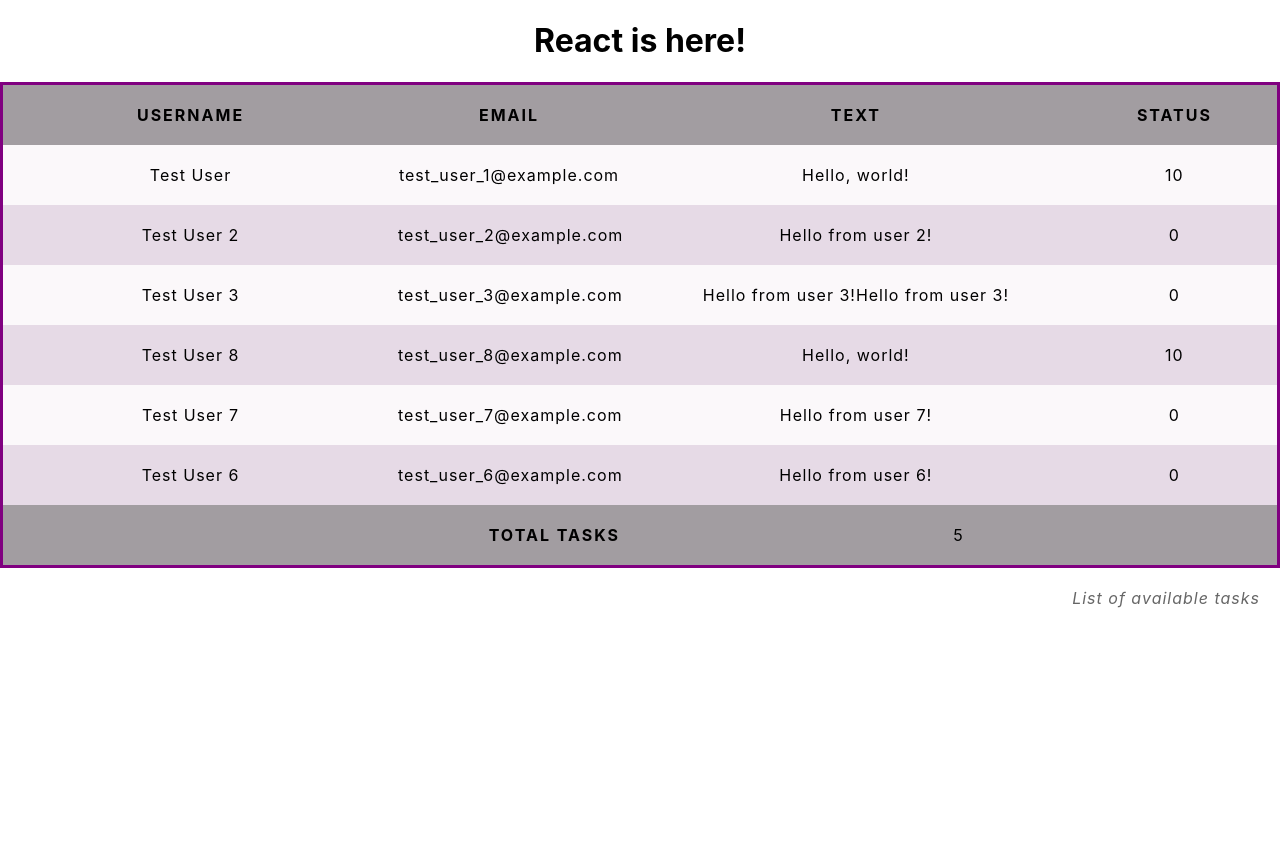
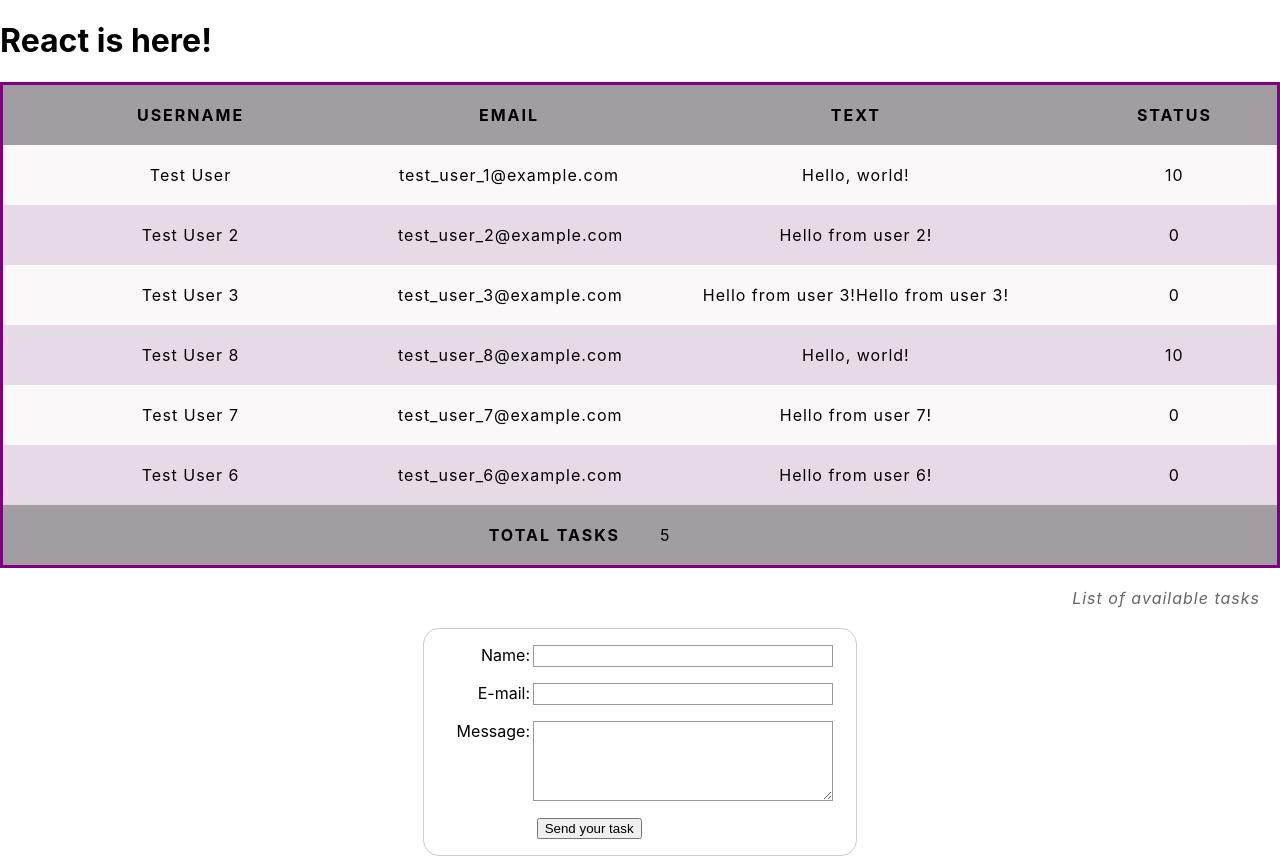
Before and after one commit to DiamondDigger/taskManager-react-redux-client, a React (Create React App) app: page / in a window 1280 px wide. Before the commit the page ends 800 px from the top, so only its background shows below. Built offline with nearby package versions, Linux system fonts and the light colour scheme.

Commit message:
-#3- reformat code

```diff
--- a/src/App.css
+++ b/src/App.css
@@ -1,3 +1,3 @@
-.App {
+/* .App {
   text-align: center;
-}
+} */
--- a/src/App.js
+++ b/src/App.js
@@ -1,5 +1,6 @@
 import "./App.css";
 import TableOfData from "./components/DataLayer/TableOfData";
+import FormAddTask from "./components/FormLayer/FormAddTask";
 
 function App() {
   return (
@@ -8,6 +9,7 @@
         <h1>React is here!</h1>
       </div>
       <TableOfData />
+      <FormAddTask />
     </div>
   );
 }
--- a/src/components/DataLayer/TableOfData.jsx
+++ b/src/components/DataLayer/TableOfData.jsx
@@ -4,7 +4,7 @@
 import MainSection from "./MainSection";
 import Footer from "./Footer";
 //styles
-import "../styles/tableOfData.css";
+import "../styles/table/tableOfData.css";
 
 const TableOfData = () => {
   return (
```
Also changed, not shown: src/components/styles/table/tableOfData.css (renamed from src/components/styles/tableOfData.css), src/components/styles/table/tableOfData.scss (renamed from src/components/styles/tableOfData.scss), 1 other file (tests, documents, lock files or other folders).
